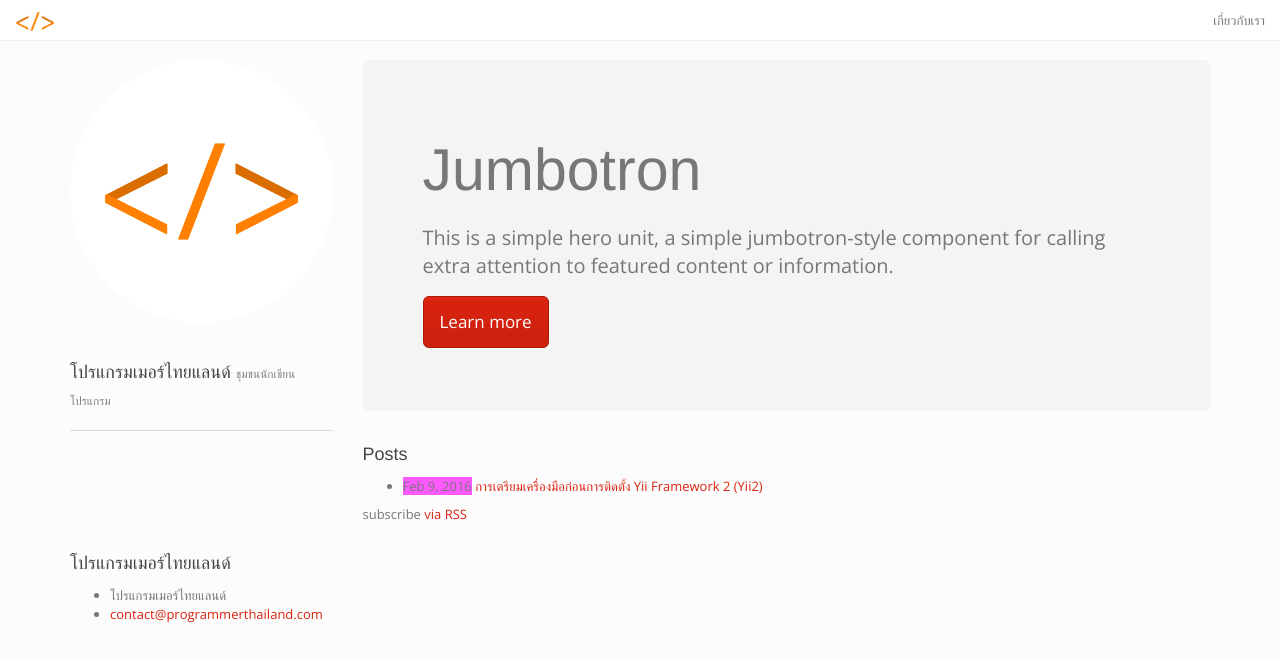
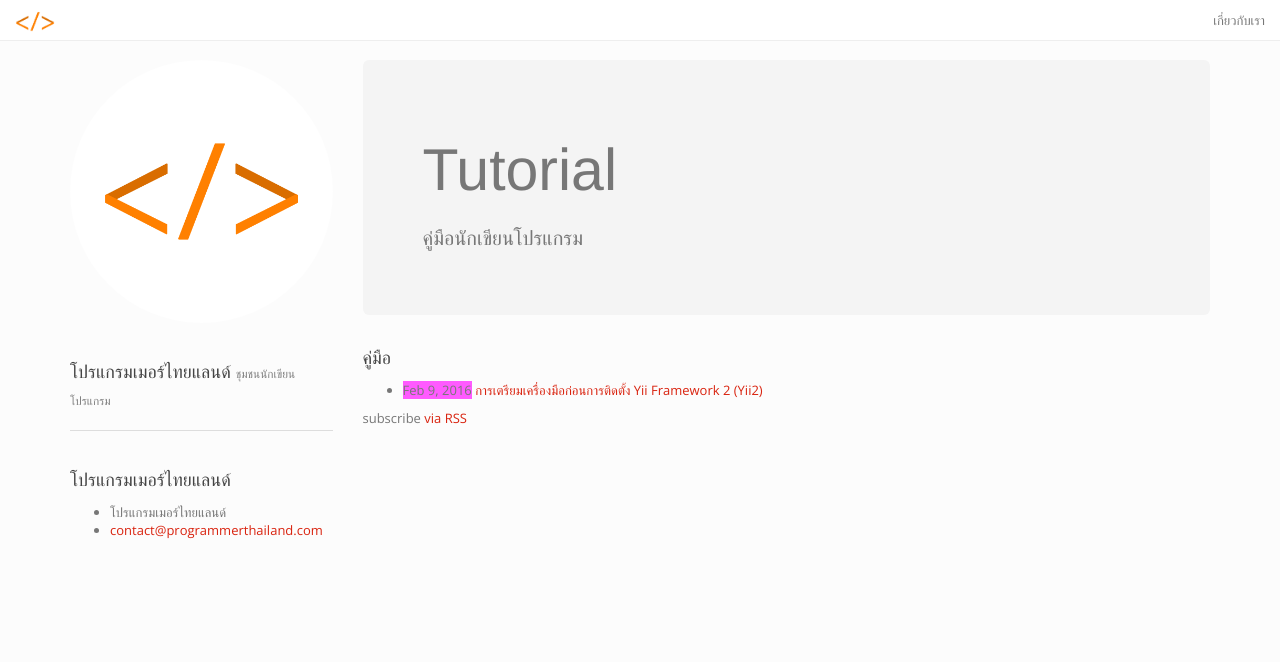
Before and after one commit to ProgrammerThailand/programmerthailand.github.io, a Jekyll site: the page built from index.html, in a window 1280 px wide. Shown: the top 662 px of the page. Built offline with Jekyll 4.4.1, drawn with Linux system fonts in a browser that asks for light colours; some web fonts are replaced.

Commit message:
update index

```diff
--- a/index.html
+++ b/index.html
@@ -2,14 +2,14 @@
 layout: default
 ---
 <div class="jumbotron">
-  <h1>Jumbotron</h1>
-  <p>This is a simple hero unit, a simple jumbotron-style component for calling extra attention to featured content or information.</p>
-  <p><a class="btn btn-primary btn-lg">Learn more</a></p>
+  <h1>Tutorial</h1>
+  <p>คู่มือนักเขียนโปรแกรม</p>
+
 </div>
 
 <div class="home">
 
-  <h1 class="page-heading">Posts</h1>
+  <h1 class="page-heading">คู่มือ</h1>
 
   <ul class="post-list">
     {% for post in site.posts %}
```
